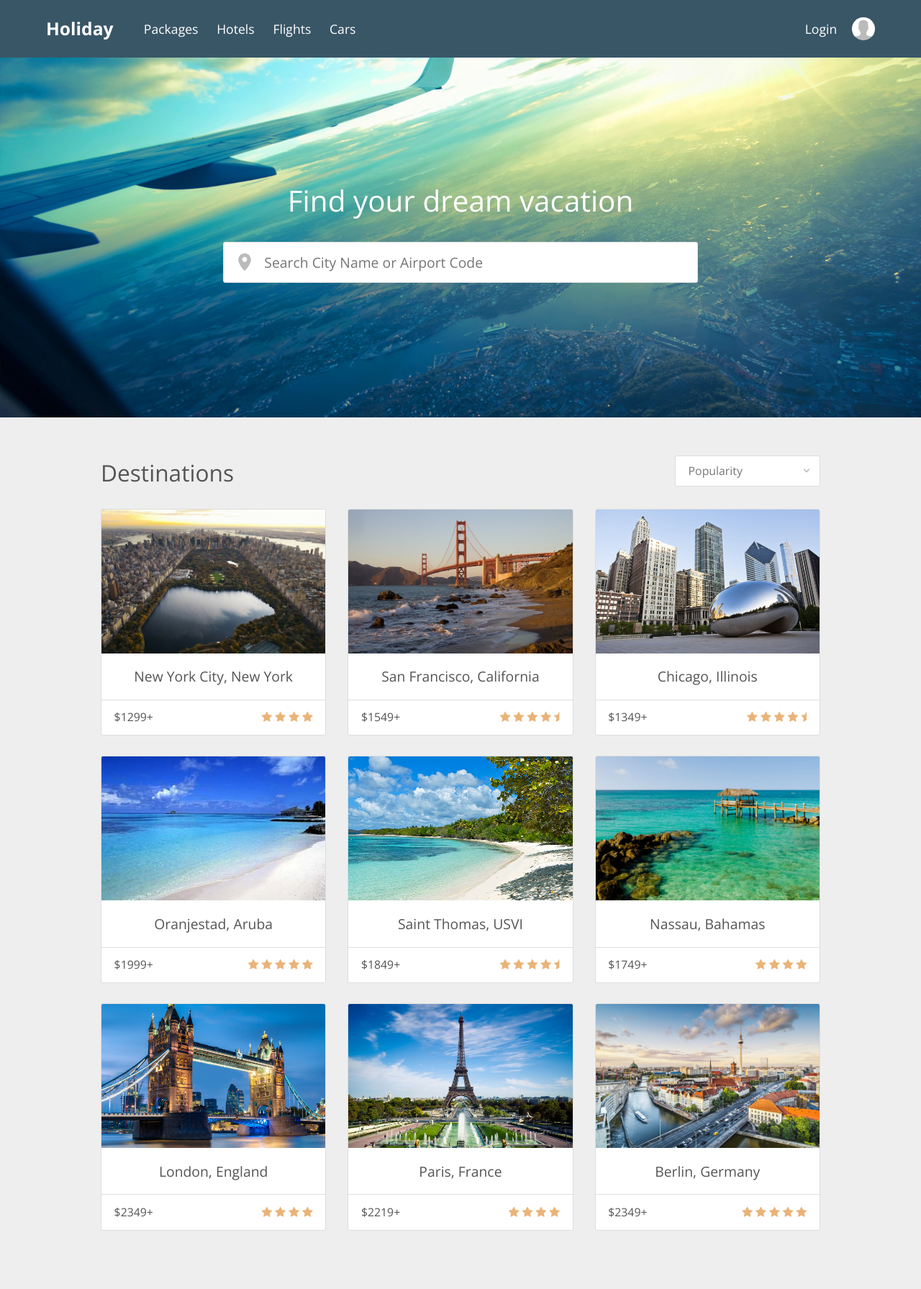
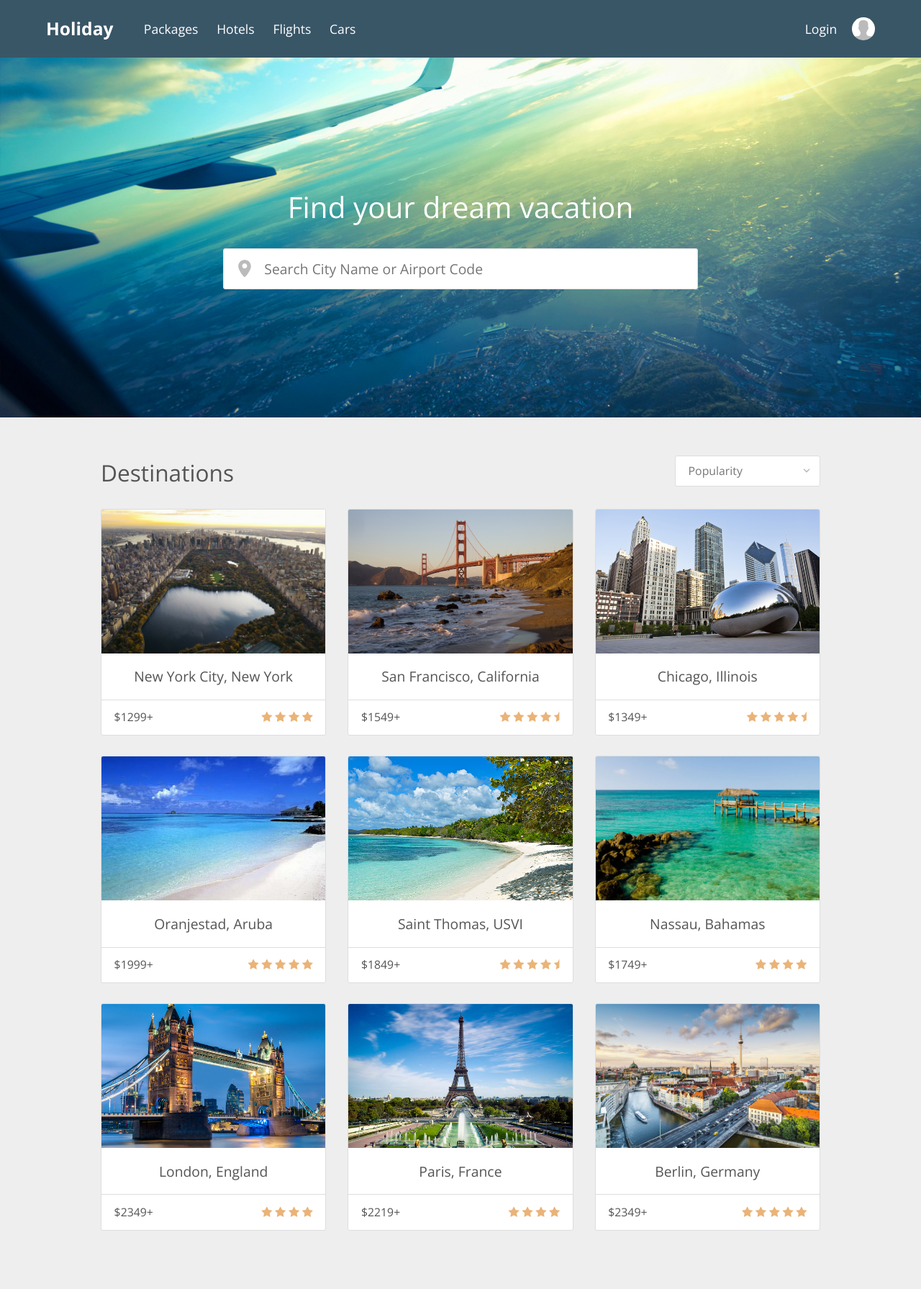
Before and after one commit to Treydor/holiday, a Jekyll site: the page built from index.html, in a window 1280 px wide. Shown: the whole page at 72% size. Built offline with Jekyll 4.4.1, drawn with Linux system fonts in a browser that asks for light colours; nearby versions of some CDN libraries.

Commit message:
Removes margin-bottom from last form element

```diff
--- a/assets/stylesheets/components/_forms.scss
+++ b/assets/stylesheets/components/_forms.scss
@@ -9,6 +9,8 @@
   outline: none;
   padding: .6rem 1rem;
   width: 100%;
+
+  &:last-of-type { margin-bottom: 0; }
 }
 
 /*------ Styled select ------*/
```
